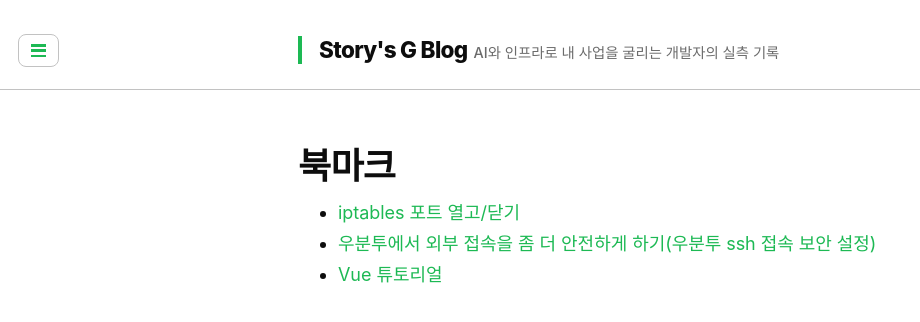
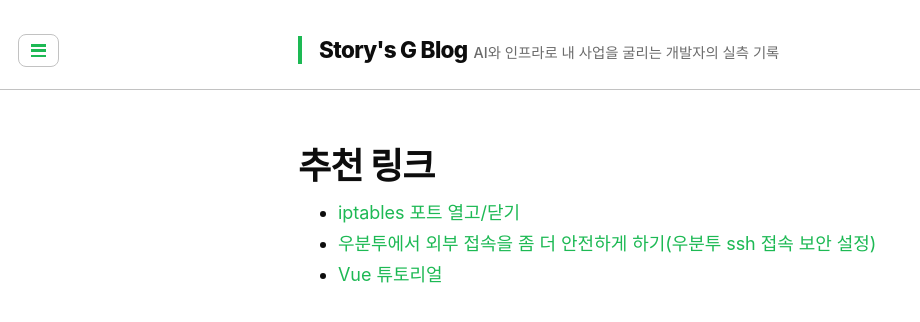
Before and after one commit to garam-park/garam-park.github.io, a Jekyll site: the page built from menus/z-북마크.md, in a window 1280 px wide. Shown: the top 322 px of the page, without its empty margins (0-920 px from the left). Built offline with Jekyll 4.4.1, drawn with Linux system fonts in a browser that asks for light colours; some web fonts are replaced.

Commit message:
모호한 네비 라벨 명확화: Etc..→기타, 북마크→추천 링크
'Etc..'는 의미가 불명확하고 안의 글들이 기존 카테고리에 맞지 않아 '기타'로,
'북마크'는 외부/내부 추천 링크 모음이라 '추천 링크'로 명확화. 퍼머링크는 유지.

```diff
--- a/menus/z-북마크.md
+++ b/menus/z-북마크.md
@@ -1,6 +1,6 @@
 ---
 layout: page
-title: 북마크
+title: 추천 링크
 permalink: /bookmarks/
 ---
 
```
Also changed, not shown: menus/x-etc.md (+1 -1 lines).
